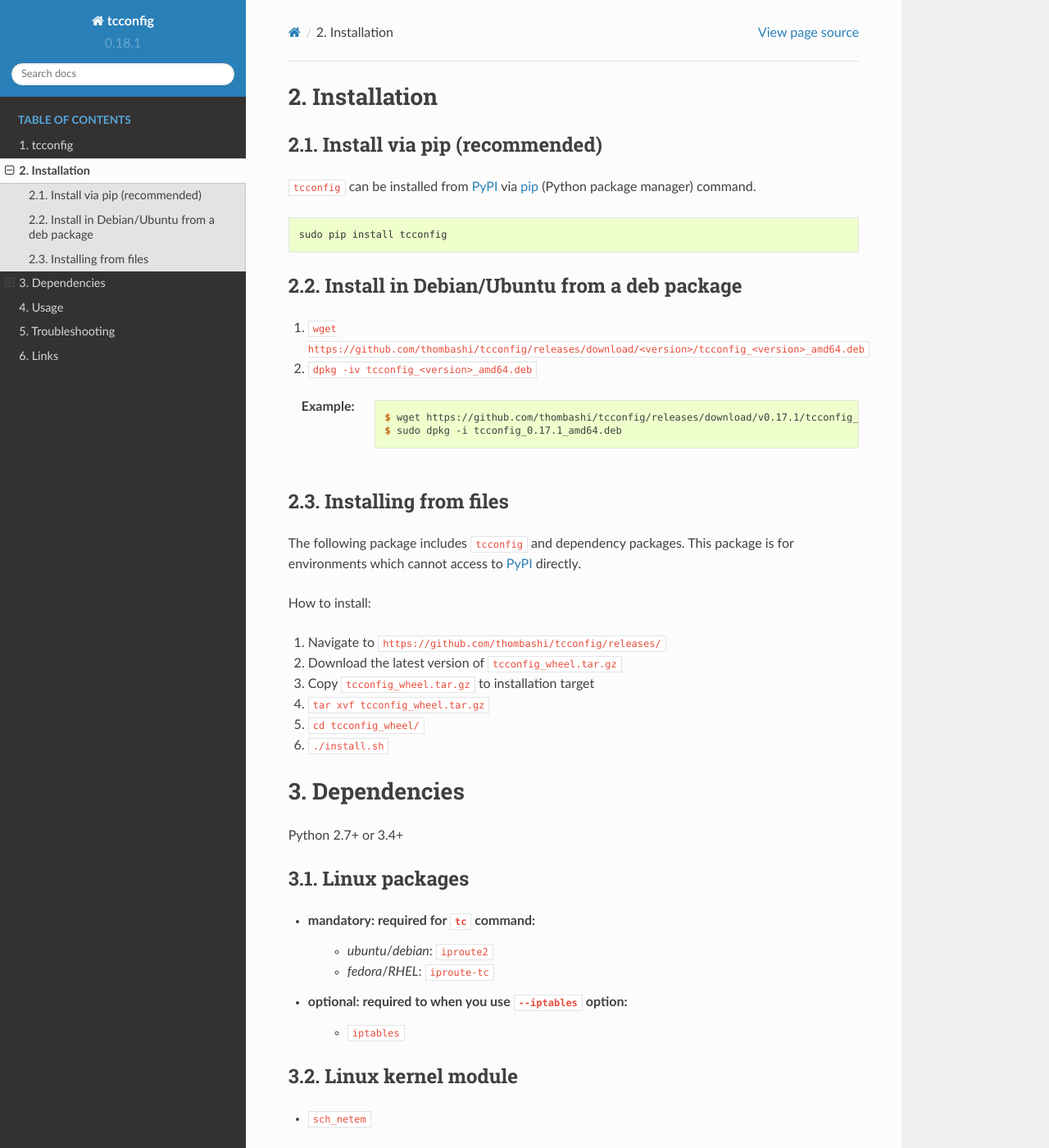
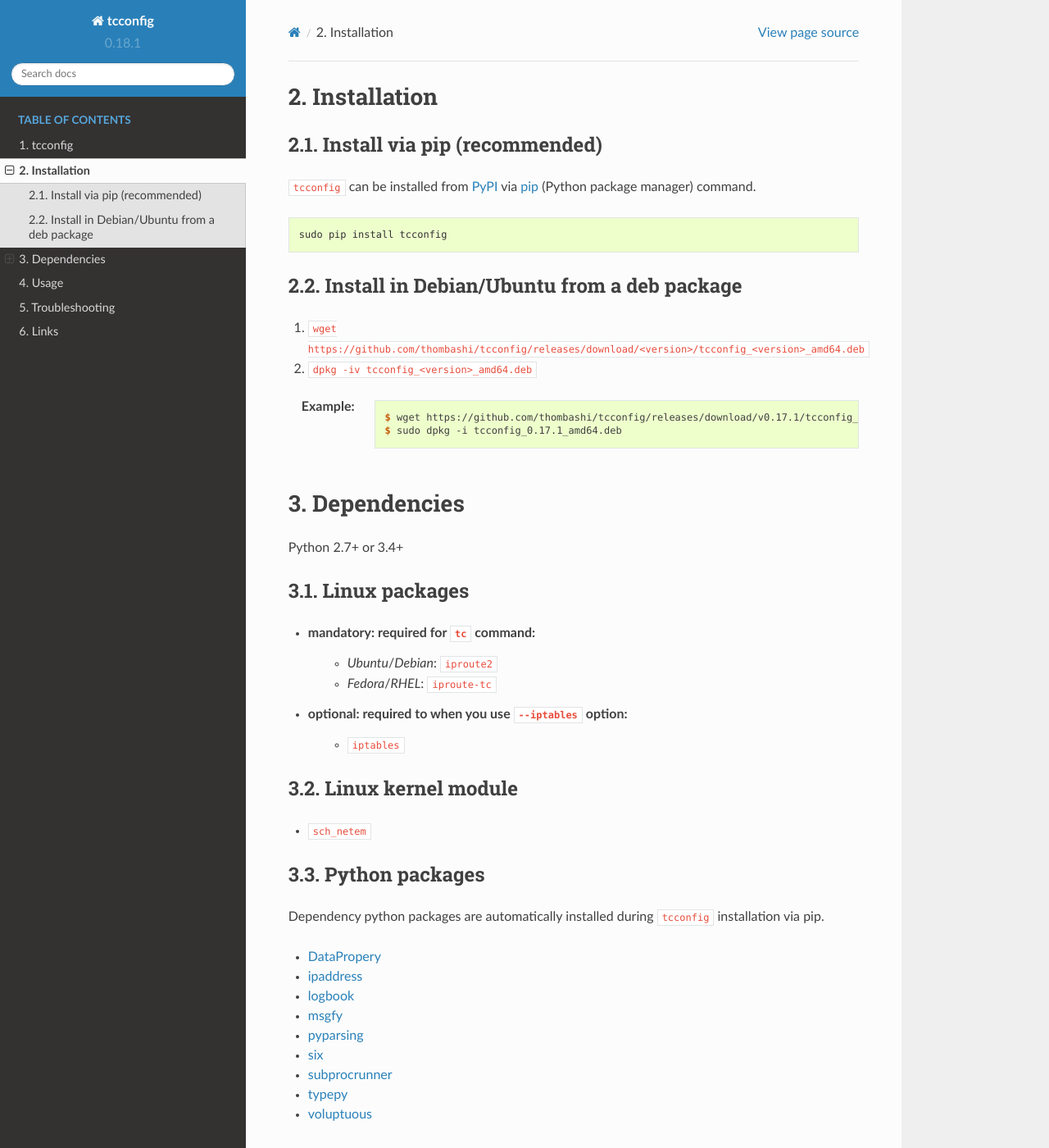
Before and after one commit to thombashi/tcconfig, a Sphinx documentation site: the page built from docs/pages/installation.rst, in a window 1280 px wide and 1400 px high. Shown: the whole window at 82% size. Built offline with Sphinx 7.4.7 and the Read the Docs theme 2.0.0, drawn with Linux system fonts in a browser that asks for light colours; pages that are not in the unit, such as notebooks, are missing from menus.

Commit message:
Update docs

```diff
--- a/docs/pages/installation.rst
+++ b/docs/pages/installation.rst
@@ -22,22 +22,6 @@ Install in Debian/Ubuntu from a deb package
         $ sudo dpkg -i tcconfig_0.17.1_amd64.deb
 
 
-Installing from files
-------------------------------
-The following package includes ``tcconfig`` and dependency packages.
-This package is for environments which cannot access to
-`PyPI <https://pypi.python.org/pypi>`__ directly.
-
-How to install:
-
-1. Navigate to ``https://github.com/thombashi/tcconfig/releases/``
-2. Download the latest version of ``tcconfig_wheel.tar.gz``
-3. Copy ``tcconfig_wheel.tar.gz`` to installation target
-4. ``tar xvf tcconfig_wheel.tar.gz``
-5. ``cd tcconfig_wheel/``
-6. ``./install.sh``
-
-
 Dependencies
 ============
 Python 2.7+ or 3.4+
@@ -45,8 +29,8 @@ Python 2.7+ or 3.4+
 Linux packages
 --------------
 - mandatory: required for ``tc`` command:
-    - `ubuntu`/`debian`: ``iproute2``
-    - `fedora`/`RHEL`: ``iproute-tc``
+    - `Ubuntu`/`Debian`: ``iproute2``
+    - `Fedora`/`RHEL`: ``iproute-tc``
 - optional: required to when you use ``--iptables`` option:
     - ``iptables``
 
@@ -62,6 +46,7 @@ Dependency python packages are automatically installed during
 - `DataPropery <https://github.com/thombashi/DataProperty>`__
 - `ipaddress <https://pypi.python.org/pypi/ipaddress>`__
 - `logbook <http://logbook.readthedocs.io/en/stable/>`__
+- `msgfy <https://github.com/thombashi/msgfy>`__
 - `pyparsing <https://pyparsing.wikispaces.com/>`__
 - `six <https://pypi.python.org/pypi/six/>`__
 - `subprocrunner <https://github.com/thombashi/subprocrunner>`__
```
Also changed, not shown: docs/pages/troubleshooting.rst (line endings or trailing spaces).
